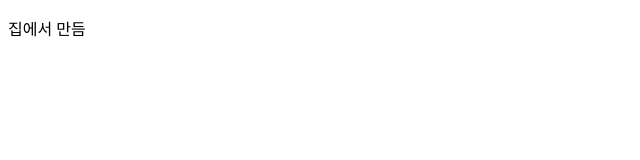
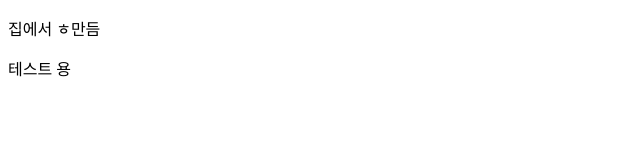
Before and after one commit to dahea67980-ops/DH-github, a plain HTML site: page index.html in a window 1280 px wide. Shown: the whole page, without its empty margins (0-640 px from the left). Drawn offline with Linux system fonts and the light colour scheme.

Commit message:
수정 테스트

```diff
--- a/index.html
+++ b/index.html
@@ -6,6 +6,7 @@
     <title>Document</title>
 </head>
 <body>
-    <p>집에서 만듬</p>
+    <p>집에서 ㅎ만듬</p>
+    <p>테스트 용</p>
 </body>
 </html>
```
